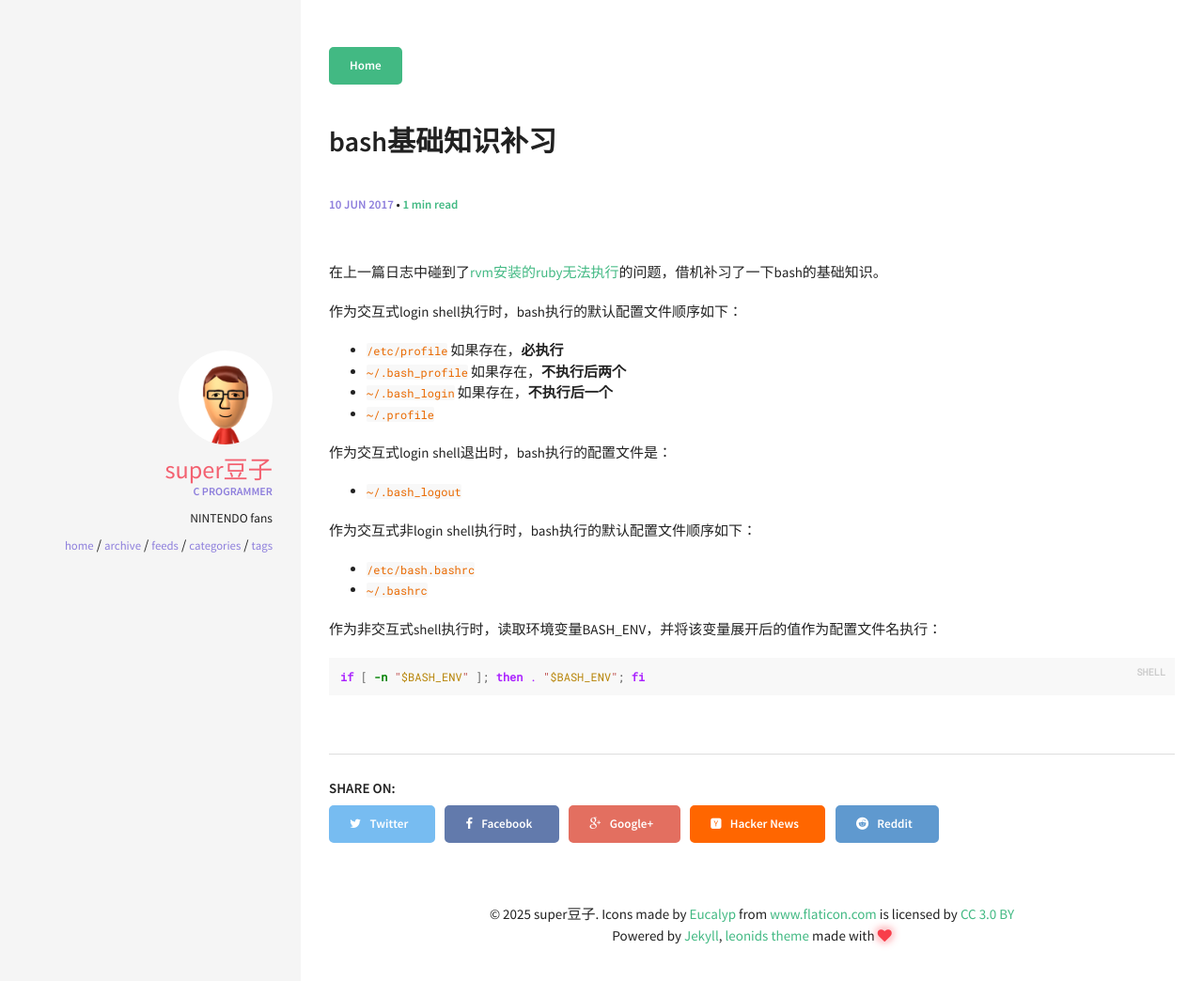
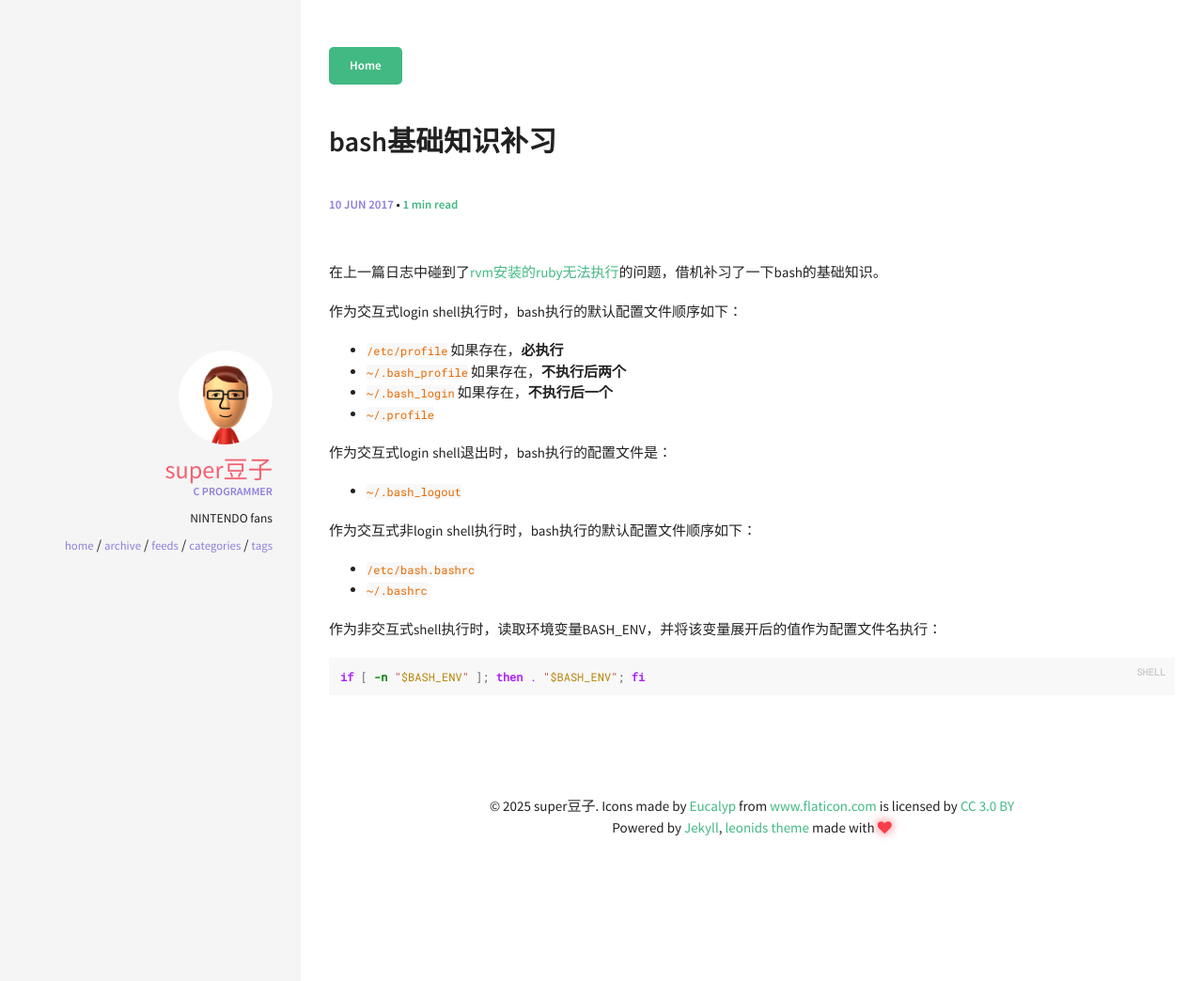
Before and after one commit to qakito/qakito.github.io, a Jekyll site: the page built from _posts/2017-06-10-bash.md, in a window 1280 px wide. Shown: the top 1044 px of the page at 94% size. Built offline with Jekyll 4.4.1, drawn with Linux system fonts in a browser that asks for light colours; comment, search, counter and statistics services are not loaded.

Commit message:
enable giscus as comment utility and remove sharing

```diff
--- a/_config.yml
+++ b/_config.yml
@@ -67,3 +67,8 @@ owner:
   flickr: #username
   500px: #username
   codepen: #username
+  giscus:
+    repo: qakito/qakito.github.io
+    repo-id: MDEwOlJlcG9zaXRvcnkzOTE2MjY1NDg=
+    category: Announcements
+    category-id: DIC_kwDOF1e_NM4Ct10h
--- /dev/null
+++ b/_includes/giscus.html
@@ -0,0 +1,19 @@
+{% if site.owner.giscus.repo %}
+<div id="comments">
+<script src="https://giscus.app/client.js"
+        data-repo="{{ site.owner.giscus.repo }}"
+        data-repo-id="{{ site.owner.giscus.repo-id }}"
+        data-category="{{ site.owner.giscus.category }}"
+        data-category-id="{{ site.owner.giscus.category-id }}"
+        data-mapping="pathname"
+        data-strict="0"
+        data-reactions-enabled="1"
+        data-emit-metadata="0"
+        data-input-position="bottom"
+        data-theme="preferred_color_scheme"
+        data-lang="zh-CN"
+        crossorigin="anonymous"
+        async>
+</script>
+</div>
+{% endif %}
--- a/_includes/social-links.html
+++ b/_includes/social-links.html
@@ -1,3 +1,7 @@
+
+<div class="social-links">
+  <ul>
+    {% if author.email %}
       <script type="text/javascript">
       // based on http://stackoverflow.com/a/10300743/280842
         function gen_mail_to_link(hs, subject) {
@@ -10,9 +14,6 @@
           document.write(rhs + "?subject=" + subject + "\"><i class=\"fa fa-fw fa-envelope\"></i><\/a>");
         }
       </script>
-<div class="social-links">
-  <ul>
-    {% if author.email %}
       <li>
       <script>gen_mail_to_link('{{ author.email }}', 'Hello from website');</script>
       </li>
--- a/_layouts/post.html
+++ b/_layouts/post.html
@@ -40,26 +40,7 @@ layout: default
   </article>
 </div>
 
-<div class="share-buttons">
-  <h6>Share on: </h6>
-  <ul>
-    <li>
-      <a href="https://twitter.com/intent/tweet?text={{ site.url }}{{ page.url }}" class="twitter btn" title="Share on Twitter"><i class="fa fa-twitter"></i><span> Twitter</span></a>
-    </li>
-    <li>
-      <a href="https://www.facebook.com/sharer/sharer.php?u={{ site.url }}{{ page.url }}" class="facebook btn" title="Share on Facebook"><i class="fa fa-facebook"></i><span> Facebook</span></a>
-    </li>
-    <li>
-      <a href="https://plus.google.com/share?url={{ site.url }}{{ page.url }}" class="google-plus btn" title="Share on Google Plus"><i class="fa fa-google-plus"></i><span> Google+</span></a>
-    </li>
-    <li>
-      <a href="https://news.ycombinator.com/submitlink?u={{ site.url }}{{ page.url }}" class="hacker-news btn" title="Share on Hacker News"><i class="fa fa-hacker-news"></i><span> Hacker News</span></a>
-    </li>
-    <li>
-      <a href="https://www.reddit.com/submit?url={{ site.url }}{{ page.url }}" class="reddit btn" title="Share on Reddit"><i class="fa fa-reddit"></i><span> Reddit</span></a>
-    </li>
-  </ul>
-</div><!-- end share-buttons -->
+{% include giscus.html %}
 
 {% if site.owner.disqus-shortname and page.comments == true %}
 <div id="disqus_thread"></div>
```
Lines whose indentation alone changed are shown as unchanged.
